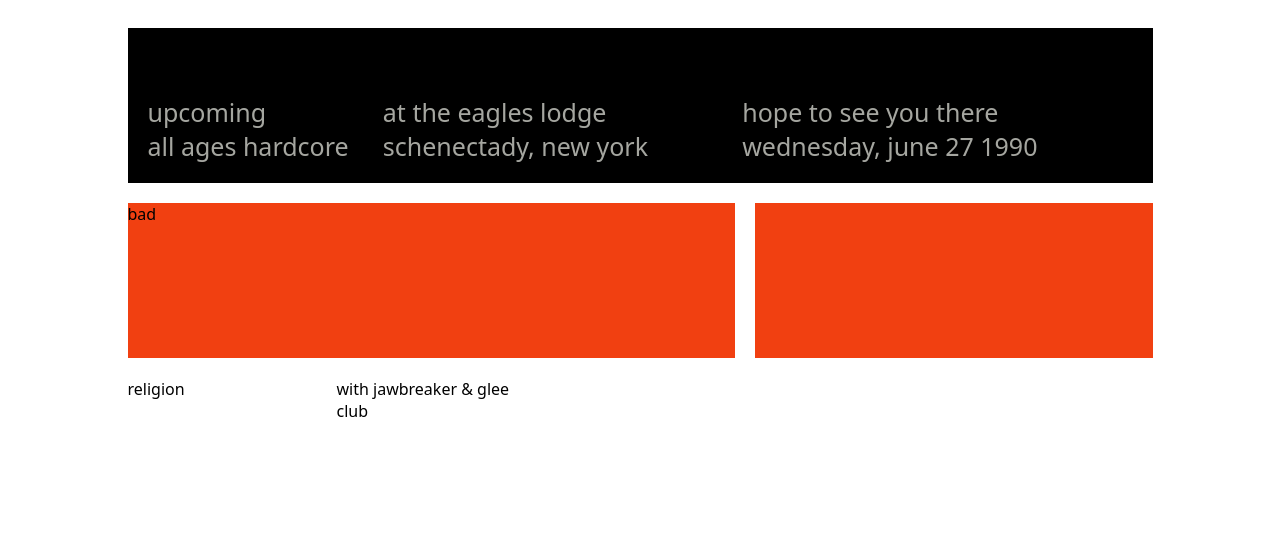
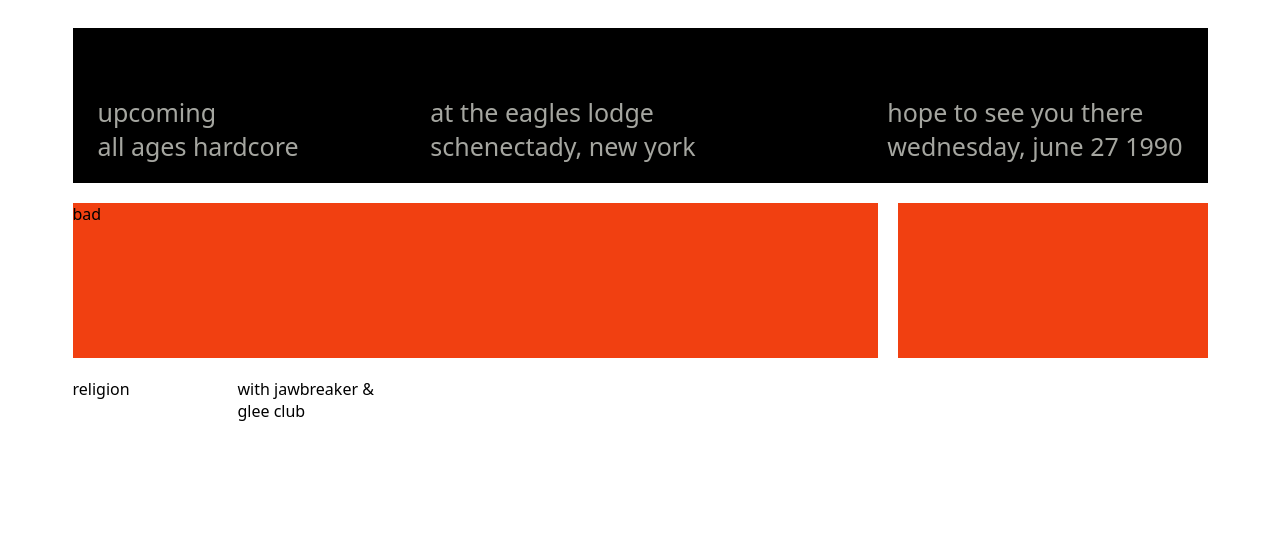
Before and after one commit to prgrmr-l/nomad-coders_css-challenge-2, a plain HTML site: page index.html in a window 1280 px wide. Drawn offline with Linux system fonts and the light colour scheme.

Commit message:
edit header

```diff
--- a/style.css
+++ b/style.css
@@ -1,7 +1,7 @@
 body {
   display: grid;
-  grid-template-columns: repeat(5, 189px);
-  grid-template-rows: repeat(7, 155px);
+  grid-template-columns: repeat(7, 145px);
+  grid-template-rows: repeat(9, 155px);
   justify-content: center;
   padding-top: 20px;
   font-family: system-ui, -apple-system, BlinkMacSystemFont, "Segoe UI", Roboto,
@@ -20,7 +20,7 @@ body {
   color: #a5a6a0;
   padding-bottom: 20px;
   grid-column-start: 1;
-  grid-column-end: 6;
+  grid-column-end: 8;
   justify-content: space-between;
 }
 
@@ -28,7 +28,7 @@ body {
   display: flex;
   align-items: flex-end;
   justify-content: center;
-  margin-left: 20px;
+  margin-left: 25px;
 }
 
 .header-center {
@@ -42,7 +42,7 @@ body {
   display: flex;
   align-items: flex-end;
   justify-content: center;
-  margin-right: 115px;
+  margin-right: 25px;
 }
 
 .main-left,
@@ -53,10 +53,10 @@ body {
 
 .main-left {
   grid-column-start: 1;
-  grid-column-end: 4;
+  grid-column-end: 6;
 }
 
 .main-right {
-  grid-column-start: 4;
-  grid-column-end: 6;
+  grid-column-start: 6;
+  grid-column-end: 8;
 }
```
